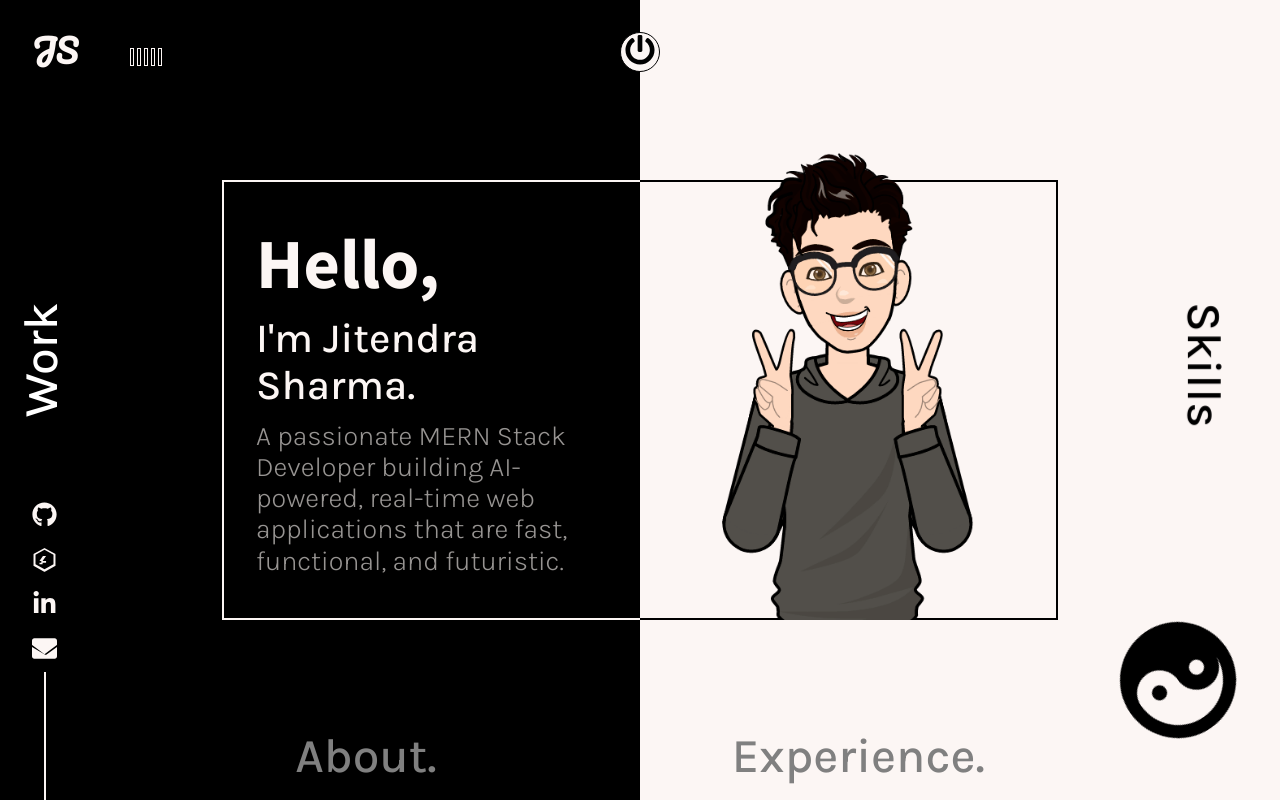
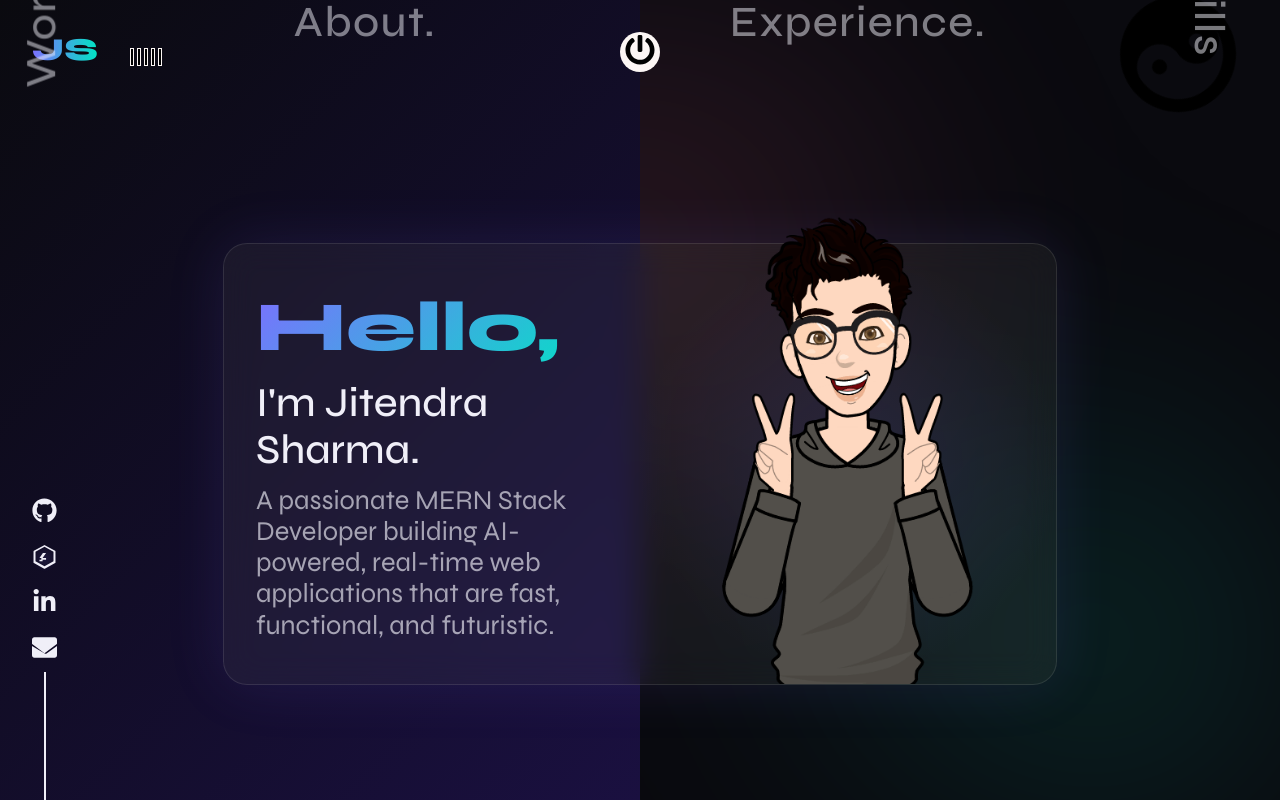
Before and after one commit to coderjeet63/Portfolio_JitendraSharma, a React (Create React App) app: page / in a window 1280 px wide. Built offline with nearby package versions, Linux system fonts and the light colour scheme.

Commit message:
feat: add Experience section and main

```diff
--- a/public/index.html
+++ b/public/index.html
@@ -20,7 +20,7 @@
     <link rel="preconnect" href="https://fonts.googleapis.com" />
     <link rel="preconnect" href="https://fonts.gstatic.com" crossorigin />
     <link
-      href="https://fonts.googleapis.com/css2?family=Karla:wght@300;400;500;600&family=Pacifico&family=Source+Sans+Pro:wght@400;600;700&family=Ubuntu+Mono:ital,wght@0,400;0,700;1,400&display=swap"
+      href="https://fonts.googleapis.com/css2?family=DM+Sans:wght@400;500;600;700&family=Syne:wght@400;500;600;700;800&family=Karla:wght@300;400;500;600&family=Pacifico&family=Source+Sans+Pro:wght@400;600;700&family=Ubuntu+Mono:ital,wght@0,400;0,700;1,400&display=swap"
       rel="stylesheet"
     />
 
--- a/src/components/ExperiencePage.js
+++ b/src/components/ExperiencePage.js
@@ -127,7 +127,7 @@ const Dot = styled.div`
   height: 16px;
   border-radius: 50%;
   background: linear-gradient(135deg, #7c6fff, #00e5c3);
-  border: 3px solid #000;
+  border: 3px solid rgba(255, 255, 255, 0.10);
   animation: ${glow} 3s ease-in-out infinite;
   z-index: 2;
 `;
--- a/src/components/Intro.js
+++ b/src/components/Intro.js
@@ -11,18 +11,11 @@ const Box = styled(motion.div)`
   width: 65vw;
   height: 55vh;
   display: flex;
-  background: linear-gradient(
-      to right,
-      ${props => props.theme.body} 50%,
-      ${props => props.theme.text} 50%) bottom,
-    linear-gradient(
-      to right,
-      ${props => props.theme.body} 50%,
-      ${props => props.theme.text} 50%) top;
-  background-repeat: no-repeat;
-  background-size: 100% 2px;
-  border-left: 2px solid ${props => props.theme.body};
-  border-right: 2px solid ${props => props.theme.text};
+  background: rgba(255,255,255,0.05);
+  border: 1px solid rgba(255,255,255,0.10);
+  backdrop-filter: blur(16px);
+  border-radius: 24px;
+  box-shadow: 0 0 60px rgba(124,111,255,0.12);
   z-index: 1;
 `
 
@@ -43,7 +36,7 @@ const SubBox = styled.div`
 
 const Text = styled(motion.div)`
   font-size: calc(1em + 1.5vw);
-  color: ${props => props.theme.body};
+  color: #F0EFF8;
   padding: 2rem;
   cursor: pointer;
 
@@ -51,10 +44,26 @@ const Text = styled(motion.div)`
   flex-direction: column;
   justify-content: space-evenly;
 
+  h1{
+    background: linear-gradient(135deg, #7C6FFF, #00E5C3);
+    -webkit-background-clip: text;
+    -webkit-text-fill-color: transparent;
+    font-family: 'Syne', sans-serif;
+    font-weight: 800;
+  }
+
+  h3{
+    color: #F0EFF8;
+  }
+
   & > *:last-child {
-    color: ${props => `rgba(${props.theme.bodyRgba}, 0.6)`};
+    color: rgba(240,239,248,0.65);
     font-size: calc(0.5rem + 1.5vw);
     font-weight: 300;
+  }
+
+  h6{
+    color: rgba(240,239,248,0.6);
   }
 `
 
--- a/src/components/Main.js
+++ b/src/components/Main.js
@@ -9,15 +9,43 @@ import { YinYang } from './AllSvgs'
 import Intro from './Intro'
 
 const MainContainer = styled.div`
-background: ${props => props.theme.body};
+background: #0A0A0F;
 width: 100vw;
 height: 100vh;
 overflow:hidden;
 position: relative;
 
+&::before{
+  content:"";
+  position: fixed;
+  inset: 0;
+  z-index: 0;
+  pointer-events: none;
+  opacity: 0.15;
+  filter: blur(120px);
+  background:
+    radial-gradient(600px 600px at 10% 12%, rgba(124,111,255,1) 0%, rgba(124,111,255,0) 60%),
+    radial-gradient(700px 700px at 88% 88%, rgba(0,229,195,1) 0%, rgba(0,229,195,0) 60%),
+    radial-gradient(650px 650px at 50% 28%, rgba(255,107,157,1) 0%, rgba(255,107,157,0) 60%);
+}
+
 h2,h3,h4,h5,h6{
-  font-family:'Karla', sans-serif ;
+  font-family:'Syne', sans-serif ;
   font-weight:500;
+}
+
+& > *{
+  position: relative;
+  z-index: 1;
+}
+
+& > *::before{
+  z-index: 0;
+}
+
+/* Intro image side ambient background */
+& div > div:nth-child(2){
+  background: radial-gradient(circle at center, rgba(124,111,255,0.12) 0%, transparent 70%);
 }
 `
 
@@ -26,27 +54,49 @@ padding: 2rem;
 `
 
 const SKILLS = styled(NavLink)`
-color: ${props => (props.click ? '#000' : '#fff')};
+color: rgba(240,239,248,0.5);
 position: absolute;
 top: 50%;
 right: calc(1rem + 2vw);
 transform: rotate(90deg) translate(-50%, -50%);
 text-decoration: none;
-z-index:1;
-font-size: 2rem;
-font-weight: bold;
+z-index:3;
+font-family: 'Syne', sans-serif;
+font-size: 1.8rem;
+font-weight: 700;
+letter-spacing: 0.05em;
+transition: color 0.25s ease, text-shadow 0.25s ease;
+
+&:hover {
+  color: #a78bfa;
+  text-shadow:
+    0 0 10px rgba(167,139,250,0.9),
+    0 0 25px rgba(124,111,255,0.7),
+    0 0 50px rgba(124,111,255,0.4);
+}
 `
 
 const WORK = styled(NavLink)`
-color: ${props => (props.click ? '#fff' : '#000')};
+color: rgba(240,239,248,0.5);
 position: absolute;
 top: 45%;
 left: calc(1rem + 2vw);
 transform: translate(-50%, -50%) rotate(-90deg);
 text-decoration: none;
-z-index:1;
-font-size: 2rem;
-font-weight: bold;
+z-index:3;
+font-family: 'Syne', sans-serif;
+font-size: 1.8rem;
+font-weight: 700;
+letter-spacing: 0.05em;
+transition: color 0.25s ease, text-shadow 0.25s ease;
+
+&:hover {
+  color: #a78bfa;
+  text-shadow:
+    0 0 10px rgba(167,139,250,0.9),
+    0 0 25px rgba(124,111,255,0.7),
+    0 0 50px rgba(124,111,255,0.4);
+}
 `
 
 const BottomBar = styled.div`
@@ -60,26 +110,40 @@ justify-content: space-evenly;
 `
 
 const ABOUT = styled(NavLink)`
-  color: ${(props) => (props.click ? '#808080' : '#808080')};
-  text-decoration: underline;
-  z-index: 1;
-  font-size: 2rem;
-  font-weight: bold;
+  color: rgba(240,239,248,0.5);
+  text-decoration: none;
+  z-index: 3;
+  font-family: 'Syne', sans-serif;
+  font-size: 1.8rem;
+  font-weight: 700;
+  letter-spacing: 0.05em;
+  transition: color 0.25s ease, text-shadow 0.25s ease;
 
   &:hover {
-    color: orange;
+    color: #a78bfa;
+    text-shadow:
+      0 0 10px rgba(167,139,250,0.9),
+      0 0 25px rgba(124,111,255,0.7),
+      0 0 50px rgba(124,111,255,0.4);
   }
 `
 
 const EXPERIENCE = styled(NavLink)`
-  color: ${(props) => (props.click ? '#808080' : '#808080')};
-  text-decoration: underline;
-  z-index: 1;
-  font-size: 2rem;
-  font-weight: bold;
+  color: rgba(240,239,248,0.5);
+  text-decoration: none;
+  z-index: 3;
+  font-family: 'Syne', sans-serif;
+  font-size: 1.8rem;
+  font-weight: 700;
+  letter-spacing: 0.05em;
+  transition: color 0.25s ease, text-shadow 0.25s ease;
 
   &:hover {
-    color: #00e5c3;
+    color: #a78bfa;
+    text-shadow:
+      0 0 10px rgba(167,139,250,0.9),
+      0 0 25px rgba(124,111,255,0.7),
+      0 0 50px rgba(124,111,255,0.4);
   }
 `
 
@@ -120,7 +184,7 @@ transition: all 1s ease;
 const DarkDiv = styled.div`
 position: absolute;
 top: 0;
-background-color: #000;
+background: linear-gradient(135deg, #0A0A0F 0%, #1a1040 100%);
 bottom: 0;
 right: 50%;
 width: ${props => props.click ? '50%' : '0%'};
@@ -147,7 +211,7 @@ const Main = () => {
                 <span>click here</span>
             </Center>
 
-            <SKILLS to="/skills" click={+click}>
+            <SKILLS to="/skills">
                 <motion.h2
                 initial={{ y:-200, transition: { type:'spring', duration: 1.5, delay:1} }}
                 animate={{ y:0, transition: { type:'spring', duration: 1.5, delay:1} }}
@@ -158,7 +222,7 @@ const Main = () => {
                 </motion.h2>
             </SKILLS>
 
-            <WORK to="/work" click={+click}>
+            <WORK to="/work">
                 <motion.h2
                 initial={{ y:-200, transition: { type:'spring', duration: 1.5, delay:1} }}
                 animate={{ y:0, transition: { type:'spring', duration: 1.5, delay:1} }}
@@ -170,7 +234,7 @@ const Main = () => {
             </WORK>
 
             <BottomBar>
-            <ABOUT to="/about" click={+click}>
+            <ABOUT to="/about">
                 <motion.h2
                 initial={{ y:200, transition: { type:'spring', duration: 1.5, delay:1} }}
                 animate={{ y:0, transition: { type:'spring', duration: 1.5, delay:1} }}
@@ -180,7 +244,7 @@ const Main = () => {
                     About.
                 </motion.h2>
             </ABOUT>
-            <EXPERIENCE to="/experience" click={+click}>
+            <EXPERIENCE to="/experience">
                 <motion.h2
                 initial={{ y:200, transition: { type:'spring', duration: 1.5, delay:1} }}
                 animate={{ y:0, transition: { type:'spring', duration: 1.5, delay:1} }}
--- a/src/components/Themes.js
+++ b/src/components/Themes.js
@@ -4,16 +4,16 @@ export const lightTheme = {
 
     body:"#FCF6F4",
     text:"#000000",
-    fontFamily:"'Source Sans Pro', sans-serif",
+    fontFamily:"'DM Sans', sans-serif",
     bodyRgba : "252, 246, 244",
     textRgba:"0,0,0",
 }
 
 export const DarkTheme = {
 
-    body:"#000000",
-    text:"#FCF6F4",
-    fontFamily:"'Source Sans Pro', sans-serif",
-    textRgba : "252, 246, 244",
-    bodyRgba:"0,0,0",
+    body:"#0A0A0F",
+    text:"#F0EFF8",
+    fontFamily:"'DM Sans', sans-serif",
+    textRgba : "240, 239, 248",
+    bodyRgba:"10,10,15",
 }
--- a/src/config/particlesjs-config-light.json
+++ b/src/config/particlesjs-config-light.json
@@ -8,7 +8,7 @@
       }
     },
     "color": {
-      "value": "#000000"
+      "value": "#7C6FFF"
     },
     "shape": {
       "type": "circle",
@@ -48,7 +48,7 @@
     "line_linked": {
       "enable": true,
       "distance": 150,
-      "color": "#000000",
+      "color": "#00E5C3",
       "opacity": 0.4,
       "width": 1
     },
--- a/src/config/particlesjs-config.json
+++ b/src/config/particlesjs-config.json
@@ -8,7 +8,7 @@
       }
     },
     "color": {
-      "value": "#fcf6f4"
+      "value": "#7C6FFF"
     },
     "shape": {
       "type": "circle",
@@ -48,7 +48,7 @@
     "line_linked": {
       "enable": false,
       "distance": 150,
-      "color": "#ffffff",
+      "color": "#00E5C3",
       "opacity": 0.4,
       "width": 1
     },
--- a/src/globalStyles.js
+++ b/src/globalStyles.js
@@ -1,5 +1,4 @@
 import { createGlobalStyle } from "styled-components";
-
 
 
 
@@ -11,6 +10,7 @@ const GlobalStyle = createGlobalStyle`
 }
 h1,h2,h3,h4,h5,h6{
     display: inline-block;
+    font-family: 'Syne', sans-serif;
 }
 
 
@@ -18,7 +18,9 @@ body{
     margin: 0;
     padding: 0;
     overflow-x: hidden;
-    font-family: 'Source Sans Pro',sans-serif;
+    font-family: 'DM Sans', sans-serif;
+    background: #0A0A0F;
+    color: #F0EFF8;
 }
 
 `
--- a/src/subComponents/Card.js
+++ b/src/subComponents/Card.js
@@ -9,21 +9,35 @@ import { Github } from '../components/AllSvgs';
 const Box = styled(motion.li)`
 width: 16rem;
 height: 40vh;
-background-color: ${props => props.theme.text};
-color:${props => props.theme.body};
+background: rgba(255,255,255,0.05);
+border: 1px solid rgba(255,255,255,0.10);
+backdrop-filter: blur(16px);
+color:${props => props.theme.text};
 padding: 1.5rem 2rem;
 margin-right: 8rem;
 border-radius: 0 50px 0 50px;
 display: flex;
 flex-direction: column;
 justify-content: space-between;
-border: 1px solid ${props => props.theme.body};
 transition: all 0.2s ease;
 
+position: relative;
+overflow: hidden;
+
+&::before{
+  content:"";
+  position: absolute;
+  left: 0;
+  right: 0;
+  top: 0;
+  height: 3px;
+  background: linear-gradient(90deg, #7C6FFF, #00E5C3);
+  opacity: 0.9;
+}
+
 &:hover{
-background-color: ${props => props.theme.body};
-color:${props => props.theme.text};
-border: 1px solid ${props => props.theme.text};
+border-color: rgba(124,111,255,0.35);
+box-shadow: 0 0 40px rgba(124,111,255,0.25);
 
 }
 `
@@ -37,12 +51,12 @@ font-family: 'Karla',sans-serif;
 font-weight: 500;
 `
 const Tags = styled.div`
-border-top: 2px solid ${props =>props.theme.body};
+border-top: 1px solid rgba(255,255,255,0.10);
 padding-top: 0.5rem;
 display:flex;
 flex-wrap:wrap;
 ${Box}:hover &{
-border-top: 2px solid ${props =>props.theme.text};
+border-top: 1px solid rgba(124,111,255,0.35);
 }
 `
 const Tag = styled.span`
@@ -56,7 +70,9 @@ justify-content: space-between;
 `
 
 const Link = styled.a`
-background-color: ${props =>props.theme.body};
+background: rgba(255,255,255,0.06);
+border: 1px solid rgba(255,255,255,0.10);
+backdrop-filter: blur(16px);
 color: ${props =>props.theme.text};
 text-decoration: none;
 padding:0.5rem calc(2rem + 2vw);
@@ -64,8 +80,8 @@ border-radius: 0 0 0 50px;
 font-size:calc(1em + 0.5vw);
 
 ${Box}:hover &{
-    background-color: ${props =>props.theme.text};
-    color: ${props =>props.theme.body};
+    border-color: rgba(124,111,255,0.35);
+    box-shadow: 0 0 24px rgba(124,111,255,0.18);
 
 }
 `
--- a/src/subComponents/LogoComponent.js
+++ b/src/subComponents/LogoComponent.js
@@ -7,8 +7,13 @@ import { DarkTheme } from '../components/Themes'
 
 const Logo = styled.h1`
 display: inline-block;
-color: ${props => props.color === 'dark' ? DarkTheme.text : DarkTheme.body};
-font-family: 'Pacifico',cursive;
+background: linear-gradient(90deg, #7C6FFF, #00E5C3);
+-webkit-background-clip: text;
+-webkit-text-fill-color: transparent;
+background-clip: text;
+color: transparent;
+font-family: 'Syne', sans-serif;
+font-weight: 800;
 
 position: fixed;
 left: 2rem;
--- a/src/subComponents/PowerButton.js
+++ b/src/subComponents/PowerButton.js
@@ -15,7 +15,7 @@ transform: translate(-50%, 0);
 background-color: #FCF6F4;
 padding: 0.3rem;
 border-radius: 50%;
-border: 1px solid #000;
+border: 1px solid rgba(255,255,255,0.10);
 width: 2.5rem;
 height: 2.5rem;
 
@@ -27,8 +27,8 @@ z-index:3;
 cursor: pointer;
 
 &:hover{
-    background-color: rgba(0,255,0,0.4);
-    box-shadow: 0 0 8px 6px rgba(0,255,0,0.2);
+    background-color: rgba(124,111,255,0.12);
+    box-shadow: 0 0 10px 6px rgba(124,111,255,0.5);
 }
 
 &>*:first-child{
```
